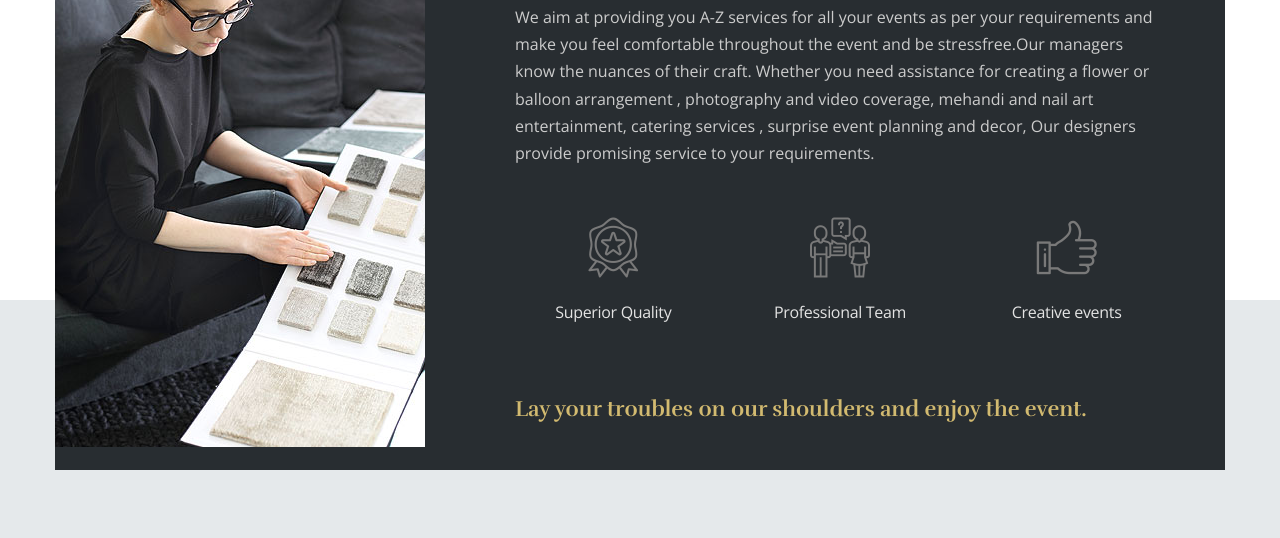
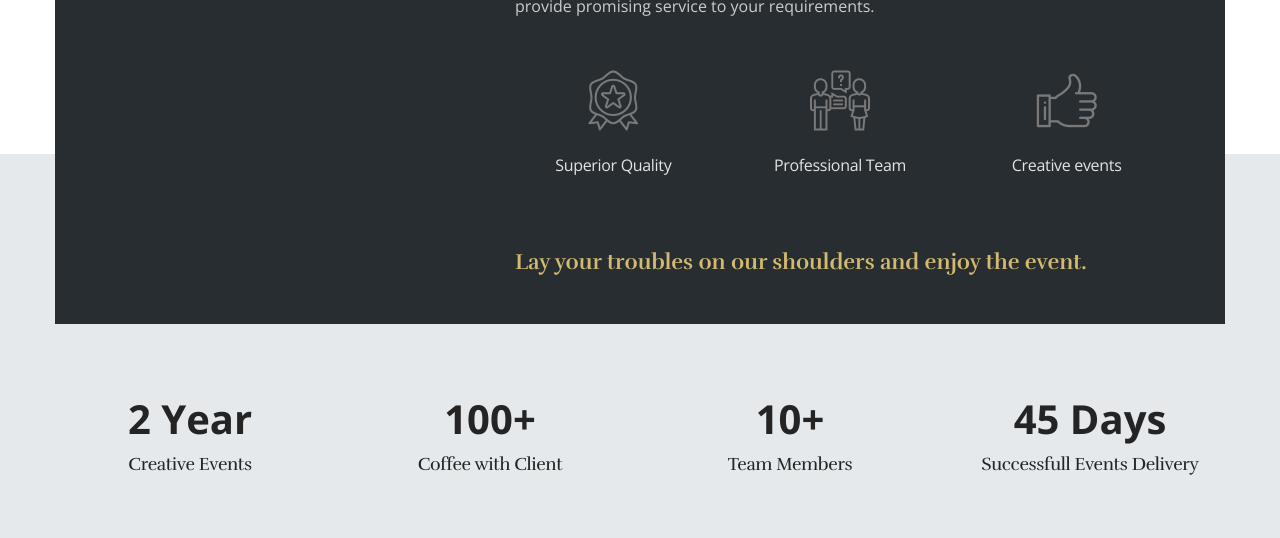
Before and after one commit to wedigitizeu/epicPlannersSourceCode, a PHP site: page /about.php in a window 1280 px wide. Shown: the part 1148-1686 px from the top of the page. Run offline with PHP 8.4, Linux system fonts and the light colour scheme; some libraries are stand-ins or nearby versions.

Commit message:
About.php Changed
ImagesFromClient Folder added
About page changed for time being

```diff
--- a/about.php
+++ b/about.php
@@ -38,7 +38,7 @@
                                                    Create your memory with us.</div>
 							<div class="text">
 								<p>
-									Life is all about celebrating every little happiness and turning moments into memories. We "jj" are here to take every responsibility of your celebration on our shoulders and let you enjoy every moment with your loved ones. You dream of your event and we'll make it happen.</p>
+									Life is all about celebrating every little happiness and turning moments into memories. We are here to take every responsibility of your celebration on our shoulders and let you enjoy every moment with your loved ones. You dream of your event and we'll make it happen.</p>
 								<p></p>
 							</div>
 						</div>
@@ -48,7 +48,7 @@
 					<div class="image-column col-lg-4 col-md-12 col-sm-12">
 						<div class="inner-column">
 							<div class="image">
-								<img src="images/resource/story.jpg" alt="" />
+								<img src="ImagesFromClient/resourceFromClient/ANR_0428 copy-01.jpeg (1)" alt="" />
 							</div>
 						</div>
 					</div>
@@ -68,7 +68,7 @@
 						<div class="image-column col-lg-4 col-md-12 col-sm-12">
 							<div class="inner-column">
 								<div class="image">
-									<img src="images/resource/interior.jpg" alt="" />
+									<img src="ImagesFromClient/resourceFromClient/ANR_1270 copy-01.jpeg" alt="resourceFromClient" />
 								</div>
 							</div>
 						</div>
@@ -129,9 +129,9 @@
 		<?php include_once("public/counterSection.php");?>
 		<!-- End Counter Section -->
 
-		<!-- Team Section -->
-		<?php include_once("public/ourTeam.php");?>
-		<!-- End Team Section -->
+		<!-- Team Section
+		<?php// include_once("public/ourTeam.php");?>
+		 End Team Section -->
 
 		<!-- Mission Section -->
 		<section class="mission-section style-two">
@@ -142,7 +142,7 @@
 					<div class="image-column col-xl-3 col-lg-4 col-md-12 col-sm-12">
 						<div class="inner-column">
 							<div class="image">
-								<img src="images/resource/mission.jpg" alt="" />
+								<img src="ImagesFromClient/resourceFromClient/ANR_1401 copy-01.jpeg" alt="" />
 							</div>
 						</div>
 					</div>
--- a/properties/companyInfo.php
+++ b/properties/companyInfo.php
@@ -37,7 +37,7 @@ function openingHours()
 
 function poweredByPL()
 {
-	echo "Powered By WedigitizeU";
+	echo "Powered By We Digitize U";
 }
 
 ?>
--- a/properties/labels.php
+++ b/properties/labels.php
@@ -18,7 +18,7 @@ function email ()
 	echo 'Email';
 }
 
-function mobile()
+function mobilePL()
 {
 	echo 'Mobile';
 }
--- a/public/counterSection.php
+++ b/public/counterSection.php
@@ -10,9 +10,9 @@
 						<div class="inner wow fadeInLeft" data-wow-delay="0ms" data-wow-duration="1500ms">
 							<div class="content">
 								<div class="count-outer count-box">
-									<span class="count-text" data-speed="2500" data-stop="8">0</span> Year
+									<span class="count-text" data-speed="200" data-stop="2">0</span> Year
 								</div>
-								<h4 class="counter-title">Material Warranty</h4>
+								<h4 class="counter-title">Creative Events</h4>
 							</div>
 						</div>
 					</div>
@@ -22,9 +22,9 @@
 						<div class="inner wow fadeInLeft" data-wow-delay="300ms" data-wow-duration="1500ms">
 							<div class="content">
 								<div class="count-outer count-box alternate">
-									<span class="count-text" data-speed="3000" data-stop="2500">0</span>+
+									<span class="count-text" data-speed="3000" data-stop="100">0</span>+
 								</div>
-								<h4 class="counter-title">Homes Completed</h4>
+								<h4 class="counter-title">Coffee with Client</h4>
 							</div>
 						</div>
 					</div>
@@ -34,9 +34,9 @@
 						<div class="inner wow fadeInLeft" data-wow-delay="600ms" data-wow-duration="1500ms">
 							<div class="content">
 								<div class="count-outer count-box">
-									<span class="count-text" data-speed="3000" data-stop="200">0</span>+
+									<span class="count-text" data-speed="3000" data-stop="10">0</span>+
 								</div>
-								<h4 class="counter-title">Interior Designer</h4>
+								<h4 class="counter-title">Team Members</h4>
 							</div>
 						</div>
 					</div>
@@ -48,7 +48,7 @@
 								<div class="count-outer count-box">
 									<span class="count-text" data-speed="2500" data-stop="45">0</span> Days
 								</div>
-								<h4 class="counter-title">Project Delivery</h4>
+								<h4 class="counter-title">Successfull Events Delivery </h4>
 							</div>
 						</div>
 					</div>
--- a/public/header.php
+++ b/public/header.php
@@ -8,8 +8,9 @@
 			<div class="logo-outer">
 
 
-				<div class="logo"><a href="<?php homePLLINK();?>"><img src="images/logo.png" alt="" title=""></a></div>
+				<div class="logo"><a href="<?php homePLLINK();?>"><img src="" alt="<?php companyTitle();?>" title=""></a></div>
 			</div>
+
 
 			<!--Nav Box-->
 			<div class="nav-outer clearfix">
@@ -53,6 +54,7 @@
 
 										</ul>
 									</li>
+
 									<!-- <li class="dropdown"><a href="projects-classic.html">Projects</a>
 										<ul>
 											<li><a href="projects-classic.html">Projects Classic</a></li>
@@ -76,6 +78,9 @@
 										</ul>
 									</li> -->
 									<li><a href="<?php conatctPLLink();?>"><?php conatctPL();?></a></li>
+									<li>
+										<a href="tel:<?php companyMobile1();?>"><?php companyMobile1();?></a>
+									</li>
 								</ul>
 							</div>
 						</nav>
```
Also changed, not shown: ImagesFromClient/resourceFromClient/ANR_1401 copy-01.jpeg.jpg (added), ImagesFromClient/resourceFromClient/ANR_1415 copy-02-01.jpeg.jpg (added), ImagesFromClient/resourceFromClient/logo.jpg (added), 12 other files.
